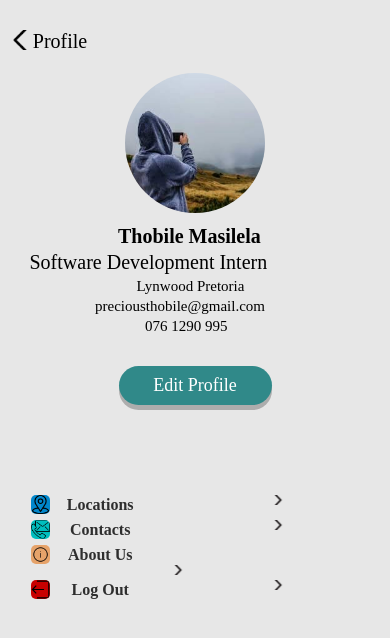
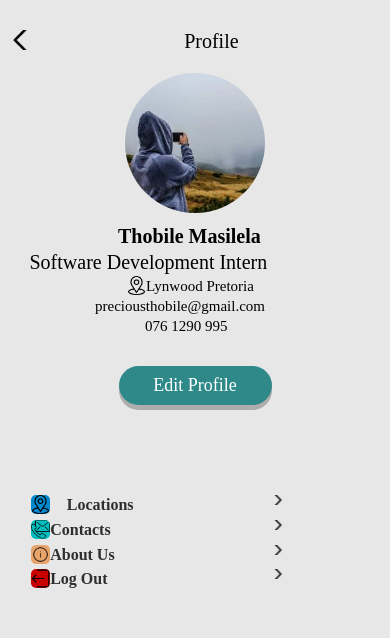
Before and after one commit to Dipono/digital_time_frame_native, a React Native app: screen /Profile in a window 390 px wide. Shown: the top 638 px of the page. Built offline with nearby package versions, Linux system fonts and the light colour scheme.

Commit message:
//User Profile

```diff
--- a/screens/Profile.js
+++ b/screens/Profile.js
@@ -16,6 +16,7 @@ const Profile = () => {
     const [isModalVisible, setisModalVisible] = useState(false);
     const [isModalVisibleContact, setisModalVisibleContact] = useState(false);
     const [isModalVisibleAboutUs, setisModalVisibleAboutUs] = useState(false);
+
     const [chooseData, setchooseData] = useState();
 
     const changeModalvisible = (bool) => {
@@ -44,7 +45,11 @@ const Profile = () => {
             <View style={styles.userDetails}>
                 <Text style={styles.name_surname}>Thobile Masilela</Text>
                 <Text style={styles.position}>Software Development Intern</Text>
-                <Text style={styles.location}>Lynwood Pretoria</Text>
+                <View style={styles.locateView} >
+                    <Image source={locationImg} style={styles.locationImage} />
+                    <Text style={styles.location}>Lynwood Pretoria</Text>
+                </View>
+
                 <Text style={styles.emailAdress}>preciousthobile@gmail.com</Text>
                 <Text style={styles.phoneNumber} >076 1290 995</Text>
             </View>
@@ -56,6 +61,7 @@ const Profile = () => {
 
             {/* Bottom Div */}
             <View style={styles.bottomDiv}>
+
                 {/* Locations */}
                 <View style={styles.LocationDiv}>
                     <Image source={locationImg} style={styles.LocationIcon} />
@@ -95,6 +101,7 @@ const Profile = () => {
                     </Modal>
                     <Image source={forwardIcon} style={styles.forwardIcon} />
                 </View>
+
                 {/* About Us Div */}
                 <View style={styles.AboutUsDiv} >
                     <Image source={aboutUsImg} style={styles.AboutUsIcon} />
@@ -108,7 +115,7 @@ const Profile = () => {
                             nRequestClose={() => changeModalvisibleAboutUS(false)}>
                             <AboutUsPopUp />
                         </Modal>
-                        <Image source={forwardIcon} style={styles.forwardIcon} />
+                        <Image source={forwardIcon} style={[styles.forwardIcon,{marginLeft:220,marginTop:-20}]} />
                     </TouchableOpacity>
 
                 </View>
@@ -137,8 +144,9 @@ const styles = StyleSheet.create({
     heading: {
         fontFamily: 'Emblema One',
         fontStyle: 'normal',
-        fontWeight: 400,
+        fontWeight: '400',
         fontSize: 20,
+        margin:'auto'
 
     },
     backIcon: {
@@ -155,7 +163,7 @@ const styles = StyleSheet.create({
     },
     userDetails: {
         alignSelf: 'center',
-        marginTop:10,
+        marginTop: 10,
 
     },
     name_surname: {
@@ -163,20 +171,28 @@ const styles = StyleSheet.create({
         height: 26,
         fontFamily: 'Ebrima',
         fontStyle: 'normal',
-        fontWeight: 700,
+        fontWeight: '700',
         fontSize: 20,
         lineHeight: 26,
-        alignSelf:'center',
+        alignSelf: 'center',
     },
     position: {
         width: 331,
         height: 27,
         fontFamily: 'Ebrima',
         fontStyle: 'normal',
-        fontWeight: 400,
+        fontWeight: '400',
         fontSize: 20,
         lineHeight: 27,
-        alignSelf:'center',
+        alignSelf: 'center',
+    },
+    locateView: {
+        flexDirection: 'row',
+        alignSelf: 'center',
+    },
+    locationImage: {
+        width: 19,
+        height: 19,
     },
     location: {
         width: 117,
@@ -186,7 +202,7 @@ const styles = StyleSheet.create({
         fontWeight: '400',
         fontSize: 15,
         lineHeight: 20,
-        alignSelf:'center',
+
     },
     emailAdress: {
         width: 200,
@@ -196,7 +212,7 @@ const styles = StyleSheet.create({
         fontWeight: '400',
         fontSize: 15,
         lineHeight: 20,
-        alignSelf:'center',
+        alignSelf: 'center',
     },
     phoneNumber: {
         width: 100,
@@ -206,7 +222,7 @@ const styles = StyleSheet.create({
         fontWeight: '400',
         fontSize: 15,
         lineHeight: 20,
-        alignSelf:'center',
+        alignSelf: 'center',
     },
     editProfileButton: {
         width: 153,
@@ -229,7 +245,7 @@ const styles = StyleSheet.create({
         fontSize: 18,
         lineHeight: 21,
         textAlign: 'center',
-        margin:'auto',
+        margin: 'auto',
         color: '#FFFFFF'
     },
     line: {
@@ -272,7 +288,7 @@ const styles = StyleSheet.create({
         height: 20,
         fontFamily: 'Ebrima',
         fontStyle: 'normal',
-        fontWeight: 700,
+        fontWeight: '700',
         fontSize: 16,
         lineHeight: 20,
         textAlign: 'center',
@@ -290,11 +306,9 @@ const styles = StyleSheet.create({
         height: 20,
         fontFamily: 'Ebrima',
         fontStyle: 'normal',
-        fontWeight: 700,
+        fontWeight: '700',
         fontSize: 16,
         lineHeight: 20,
-        textAlign: 'center',
-
         color: 'rgba(0, 0, 0, 0.8)',
     },
     AboutUsIcon: {
@@ -308,11 +322,9 @@ const styles = StyleSheet.create({
         height: 20,
         fontFamily: 'Ebrima',
         fontStyle: 'normal',
-        fontWeight: 700,
+        fontWeight: '700',
         fontSize: 16,
         lineHeight: 20,
-        textAlign: 'center',
-
         color: 'rgba(0, 0, 0, 0.8)',
     },
     LogOutIcon: {
@@ -326,11 +338,9 @@ const styles = StyleSheet.create({
         height: 20,
         fontFamily: 'Ebrima',
         fontStyle: 'normal',
-        fontWeight: 700,
+        fontWeight: '700',
         fontSize: 16,
         lineHeight: 20,
-        textAlign: 'center',
-
         color: 'rgba(0, 0, 0, 0.8)',
     },
     forwardIcon: {
```
